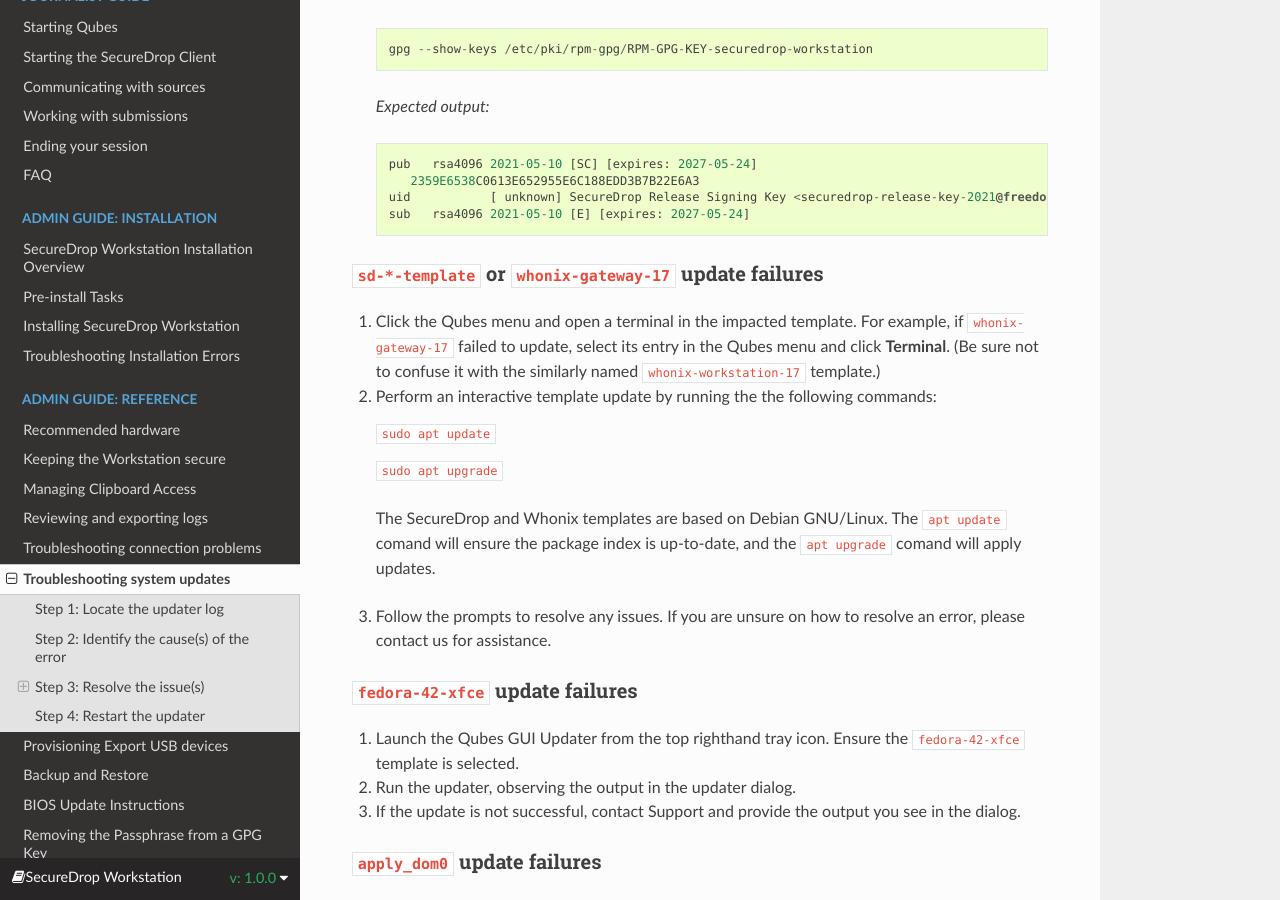
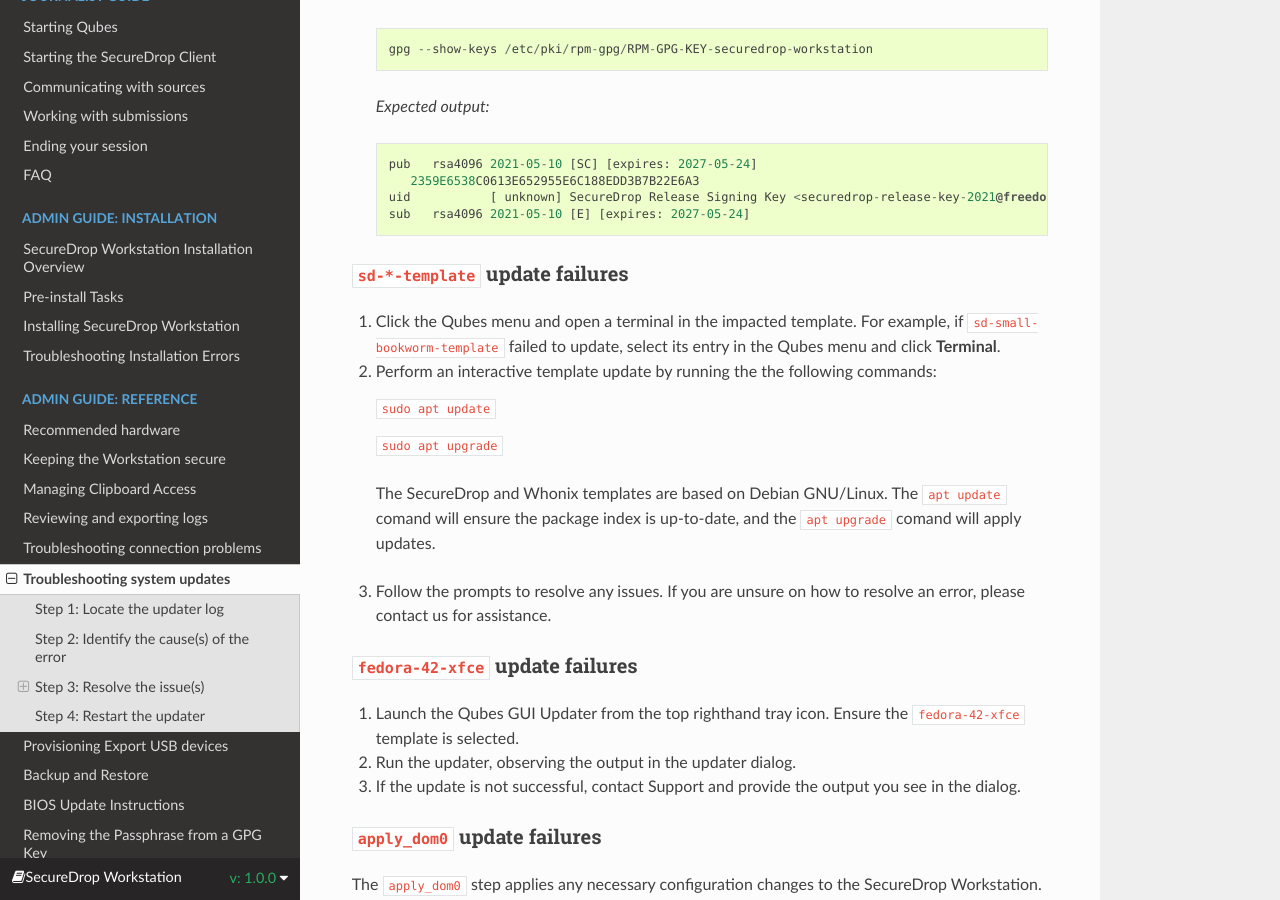
Before and after one commit to freedomofpress/securedrop-workstation-docs, a Sphinx documentation site: the page built from docs/admin/reference/troubleshooting_updates.rst, in a window 1280 px wide and 900 px high, scrolled down 4761 px. Built offline with Sphinx 7.4.7 and the Read the Docs theme 3.1.0, drawn with Linux system fonts in a browser that asks for light colours.

Commit message:
Remove Whonix template mentions in updater docs
No longer relevant since Whonix updates are no longer managed by
updater since release 1.5.0.

```diff
--- a/docs/admin/reference/troubleshooting_connection.rst
+++ b/docs/admin/reference/troubleshooting_connection.rst
@@ -102,7 +102,6 @@
 - ``sd-proxy``
 - ``sys-firewall``
 - ``sys-net``
-- ``sys-whonix`` (during updates)
 
 You can verify whether a VM is running or not by clicking the |blue_qube| icon in the
 system tray (top right). Only VMs that are currently running will appear in the
--- a/docs/admin/reference/troubleshooting_updates.rst
+++ b/docs/admin/reference/troubleshooting_updates.rst
@@ -258,13 +258,12 @@
       sub   rsa4096 2021-05-10 [E] [expires: 2027-05-24]
 
 
-``sd-*-template`` or ``whonix-gateway-17`` update failures
-^^^^^^^^^^^^^^^^^^^^^^^^^^^^^^^^^^^^^^^^^^^^^^^^^^^^^^^^^^
+``sd-*-template`` update failures
+^^^^^^^^^^^^^^^^^^^^^^^^^^^^^^^^^
 1. Click the Qubes menu and open a terminal in the impacted
-   template. For example, if ``whonix-gateway-17`` failed to
+   template. For example, if ``sd-small-bookworm-template`` failed to
    update, select its entry in the Qubes menu and click
-   **Terminal**. (Be sure not to confuse it with the
-   similarly named ``whonix-workstation-17`` template.)
+   **Terminal**.
 
 2. Perform an interactive template update by running the
    the following commands:
```
